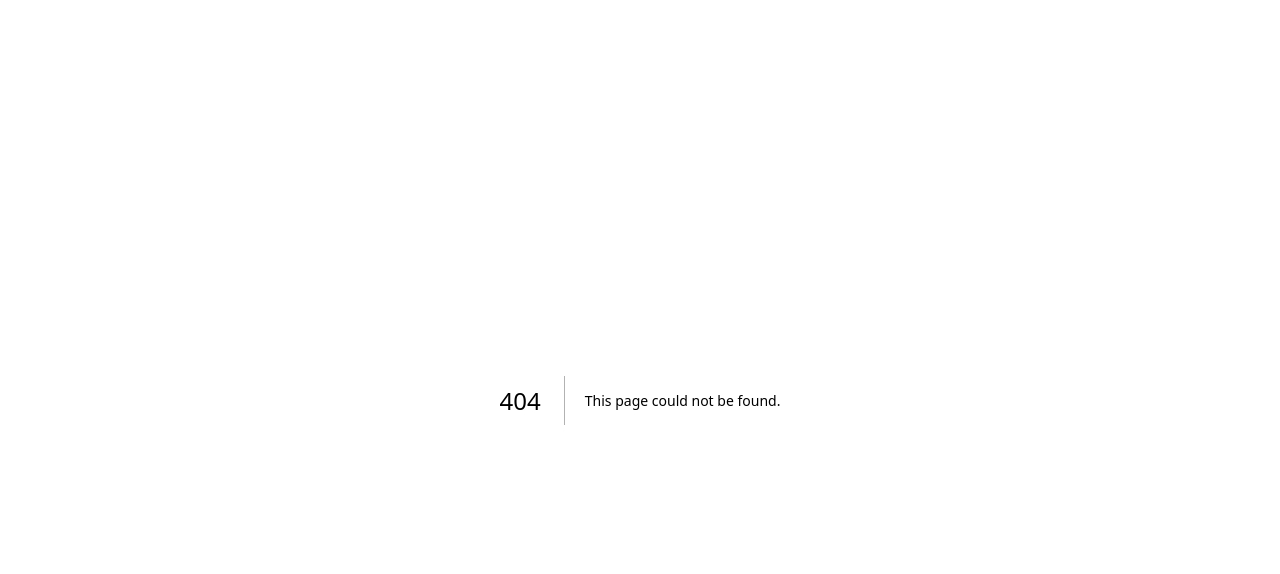
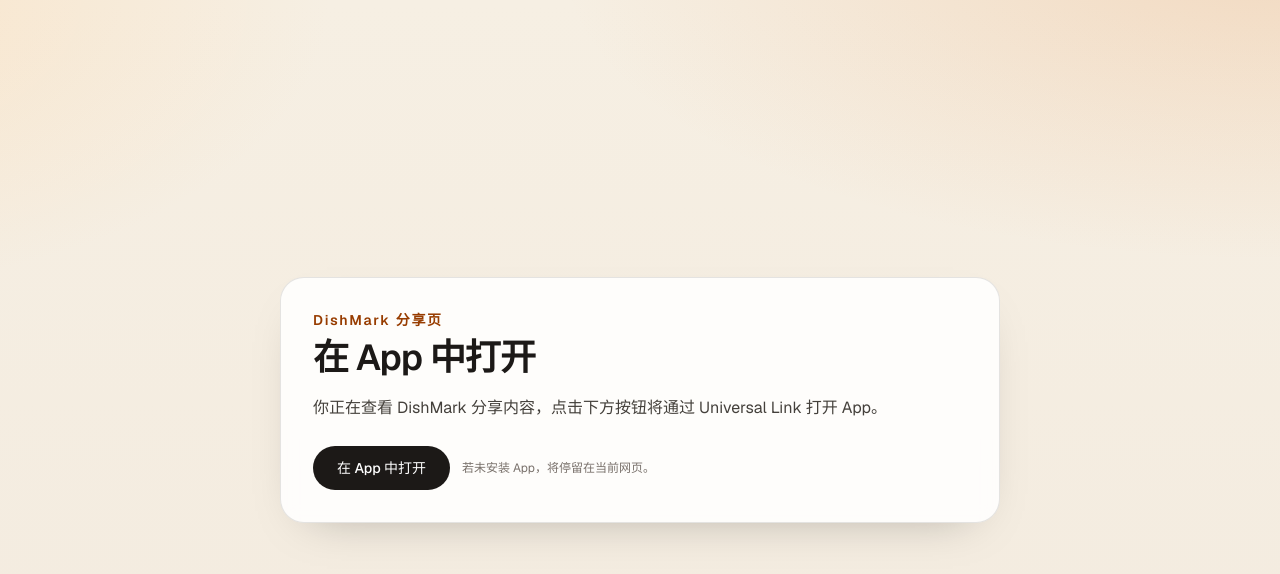
Before and after one commit to L0o0p/dishmark-official, a Next.js app: page /m/1 in a window 1280 px wide. Before the commit this address had no page. Shown: the top 574 px of the page. Built offline with nearby package versions, Linux system fonts and the light colour scheme.

Commit message:
feat/新增 MomentPage 以支持通过 Universal Link 打开 DishMark App

```diff
--- /dev/null
+++ b/app/m/[id]/page.tsx
@@ -0,0 +1,44 @@
+import type { Metadata } from "next";
+
+type MomentPageProps = {
+  params: Promise<{ id: string }>;
+};
+
+const universalLinkBase = (
+  process.env.NEXT_PUBLIC_UNIVERSAL_LINK_BASE || "https://dishmark.loopshen.top"
+).replace(/\/+$/, "");
+
+export const metadata: Metadata = {
+  title: "DishMark | 在 App 中打开",
+  description: "点击按钮通过 Universal Link 打开 DishMark App。",
+};
+
+export default async function MomentPage({ params }: MomentPageProps) {
+  const { id } = await params;
+  const safeId = encodeURIComponent(id);
+  const universalLink = `${universalLinkBase}/m/${safeId}`;
+
+  return (
+    <main className="mx-auto flex min-h-screen w-full max-w-3xl items-center px-4 py-8 sm:px-6">
+      <section className="w-full rounded-3xl border border-black/10 bg-white/85 p-6 shadow-[0_18px_48px_-30px_rgba(0,0,0,0.35)] backdrop-blur sm:p-8">
+        <p className="text-sm font-semibold tracking-[0.12em] text-amber-800">DishMark 分享页</p>
+        <h1 className="mt-2 text-3xl font-semibold tracking-tight text-stone-900 sm:text-4xl">
+          在 App 中打开
+        </h1>
+        <p className="mt-4 text-base leading-7 text-stone-700">
+          你正在查看 DishMark 分享内容，点击下方按钮将通过 Universal Link 打开 App。
+        </p>
+
+        <div className="mt-6 flex flex-col gap-3 sm:flex-row sm:items-center">
+          <a
+            href={universalLink}
+            className="inline-flex items-center justify-center rounded-full bg-stone-900 px-6 py-3 text-sm font-medium text-white transition hover:bg-stone-700"
+          >
+            在 App 中打开
+          </a>
+          <span className="text-xs text-stone-500">若未安装 App，将停留在当前网页。</span>
+        </div>
+      </section>
+    </main>
+  );
+}
```
